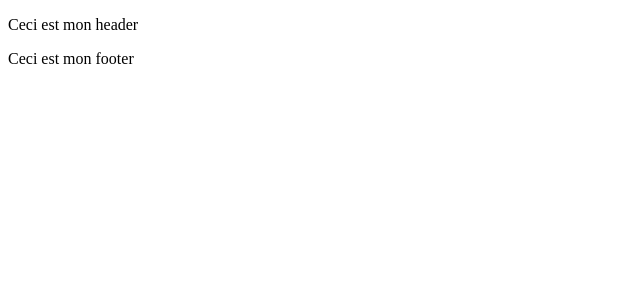
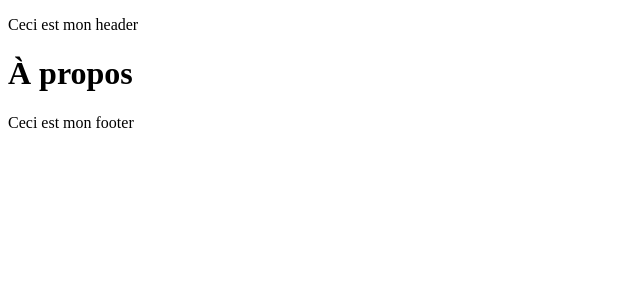
Before and after one commit to n-bon/kasa-oc, a React app: page /a-propos in a window 1280 px wide. Shown: the top 300 px of the page, without its empty margins (0-640 px from the left). Built offline with nearby package versions, Linux system fonts and the light colour scheme; the HTML template or start-up script is replaced by a standard one.

Commit message:
Build (src) Add About page structure

```diff
--- a/src/main.jsx
+++ b/src/main.jsx
@@ -1,16 +1,23 @@
+//Import hooks from libraries here
 import { StrictMode } from 'react'
 import { createRoot } from 'react-dom/client'
 import { BrowserRouter as Router, Routes, Route } from 'react-router-dom'
+
+//Import components here
 import Header from './assets/components/Header'
 import Footer from './assets/components/Footer'
+
+//Import pages here
 import Home from './pages/Home/'
+import About from './pages/About'
 
 createRoot(document.getElementById('root')).render(
   <StrictMode>
     <Router>
       <Header />
       <Routes>
-        <Route path='/' element={<Home />}/>
+        <Route path='/' element={<Home />} />
+        <Route path='/a-propos' element={<About />} />
       </Routes>
       <Footer />
     </Router>
--- /dev/null
+++ b/src/pages/About/index.jsx
@@ -0,0 +1,9 @@
+function About () {
+    return (
+        <div>
+            <h1>À propos</h1>
+        </div>
+    )
+}
+
+export default About
```
